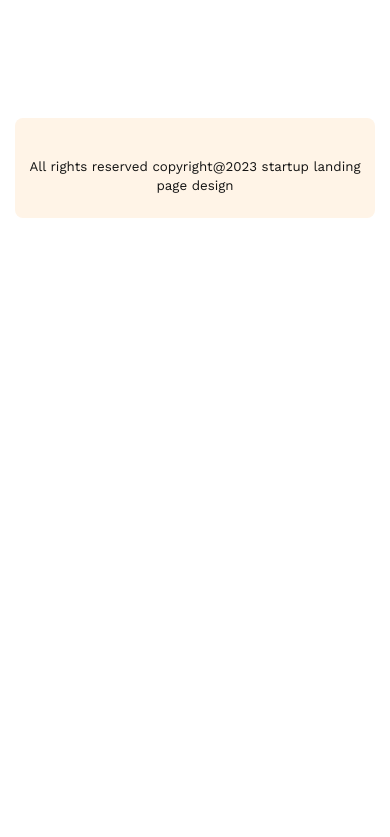
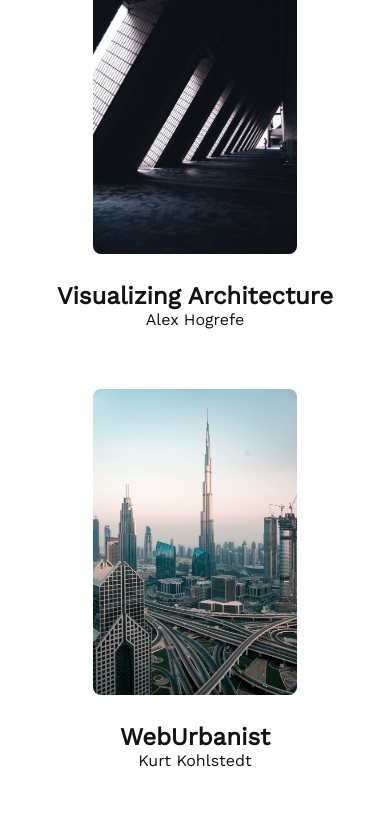
Before and after one commit to NaserUddinMahmud/g3-architects-website, a plain HTML site: page index.html in a window 390 px wide. Shown: the part 6211-7048 px from the top of the page. Before the commit the page ends 6645 px from the top, so only its background shows below. Drawn offline with nearby package versions, Linux system fonts and the light colour scheme.

Commit message:
blogs section added

```diff
--- a/index.html
+++ b/index.html
@@ -148,6 +148,38 @@
         </div>
       </div>
     </section>
+    <section class="blogs">
+        <h2 class="blog-heading">Blogs</h2>
+      <div class="blogs-container">
+        <div class="blog">
+          <div class="blog-image">
+            <img src="images/blogs/blog-1.jpg" alt="Architecture image" />
+          </div>
+          <div class="blog-title">
+            <h2 class="section-heading">Life of an Architect</h2>
+            <p class="author">Bob Borson</p>
+          </div>
+        </div>
+        <div class="blog">
+          <div class="blog-image">
+            <img src="images/blogs/blog-2.jpg" alt="Architecture image" />
+          </div>
+          <div class="blog-title">
+            <h2 class="section-heading">Visualizing Architecture</h2>
+            <p class="author">Alex Hogrefe</p>
+          </div>
+        </div>
+        <div class="blog">
+          <div class="blog-image">
+            <img src="images/blogs/blog-3.jpg" alt="Architecture image" />
+          </div>
+          <div class="blog-title">
+            <h2 class="section-heading">WebUrbanist</h2>
+            <p class="author">Kurt Kohlstedt</p>
+          </div>
+        </div>
+      </div>
+    </section>
     <!-- sponsors section -->
     <section class="sponsors">
       <h2 class="section-heading">Our Sponsors</h2>
--- a/styles/style.css
+++ b/styles/style.css
@@ -200,6 +200,32 @@ nav li {
   font-size: 20px;
   color: #727272;
 }
+/* blogs section styles */
+.blogs{
+    height: 400px;
+    margin: 100px 150px;
+    text-align: center;
+}
+.blog-heading{
+    font-weight: 700;
+  font-size: 45px;
+  margin-bottom: 24px;
+}
+.blogs-container{
+    display: flex;
+}
+.blog{
+    display: flex;
+    gap: 24px;
+    align-items: center;
+    padding-left: 50px;
+    padding-right: 50px;
+}
+.blogs img{
+    max-width: 100%;
+    height: auto;
+    border-radius: 8px;
+}
 /* sponsors section styles */
 .sponsors {
   text-align: center;
@@ -286,6 +312,24 @@ nav li {
   .data {
     margin: 0 16%;
   }
+  .blogs-container{
+    flex-direction: column;
+  }
+  .blogs{
+    height: 80%;
+    margin: 200px 15px;
+  }
+  .blog{
+    flex-direction: column;
+    padding-left: 10px;
+    padding-right: 10px;
+    margin-bottom: 60px;
+  }
+  .blogs img{
+    max-width: 60%;
+    height: auto;
+    border-radius: 8px;
+}
   .sponsors .section-description {
     margin: 0 10% 50px;
   }
@@ -297,3 +341,6 @@ nav li {
     margin: 0 15px 216px;
   }
 }
+.hide{
+    display: none;
+}
```
Also changed, not shown: images/blogs/blog-1.jpg (added), images/blogs/blog-2.jpg (added), images/blogs/blog-3.jpg (added).
